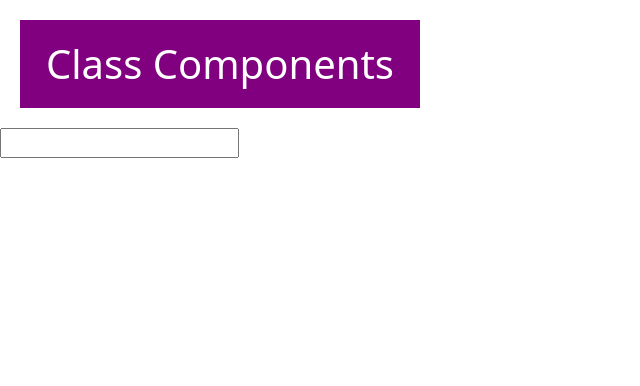
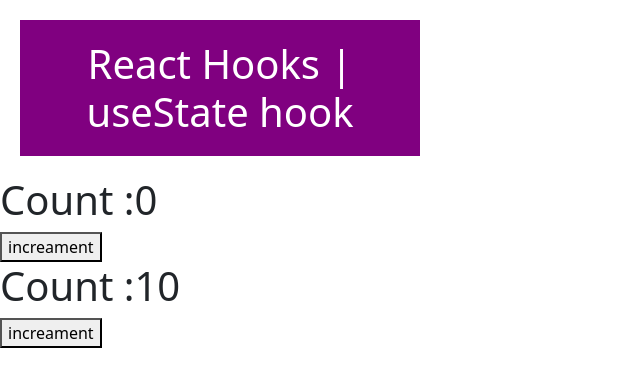
Before and after one commit to Sadekul/React, a React (Create React App) app: page / in a window 1280 px wide. Shown: the top 386 px of the page, without its empty margins (0-640 px from the left). Built offline with nearby package versions, Linux system fonts and the light colour scheme.

Commit message:
React-Hooks-useState-hook

```diff
--- a/src/App.js
+++ b/src/App.js
@@ -5,20 +5,24 @@ import React from 'react';
 // import ReactBootstrap from './components/React_Bootstrap/ReactBootstrap';
 // import STATE from './components/STATE';
 // import ConditionalRendering from './components/Conditional_Rendering/Index'
-import Event_Handeler_Class from './components/Event_Handeler_Class';
+// import Event_Handeler_Class from './components/Event_Handeler_Class';
+
+import HOOKS_USESTATE1 from './components/HOOKS_USESTATE/index1'
+import HOOKS_USESTATE2 from './components/HOOKS_USESTATE/index2'
 
 function App() {
 
   return (<div>
-       <h1 className="headerStyle">Class Components</h1>
+       <h1 className="headerStyle">React Hooks | useState hook</h1>
     {/* <Card name="Card Name" desc="this is card"/>
     <Card2 name="Class Copmonents title"/>
     <Icon/> */}
     {/* <ReactBootstrap />
     <STATE />
     <ConditionalRendering /> */}
-
-    <Event_Handeler_Class />
+    {/* <Event_Handeler_Class /> */}
+<HOOKS_USESTATE1/>
+<HOOKS_USESTATE2/>
  </div>
   );
 }
--- /dev/null
+++ b/src/components/HOOKS_USESTATE/index1.js
@@ -0,0 +1,26 @@
+import React, { Component } from 'react'
+// Event handeling using CLASS COMOPONENT
+export default class HOOKS_USESTATE1 extends Component {
+constructor(props) {
+  super(props)
+
+  this.state = {
+    count : 0
+  }
+}
+handleIncrement = () =>{
+  this.setState({
+    count : this.state.count + 1,
+  })
+}
+
+  render() {
+    const {count} = this.state;
+    return (
+      <div>
+        <h1>Count :{count}</h1>
+        <button onClick={this.handleIncrement}>increament</button>
+      </div>
+    )
+  }
+}
--- /dev/null
+++ b/src/components/HOOKS_USESTATE/index2.js
@@ -0,0 +1,16 @@
+import React, { useState } from 'react'
+
+// Event handeling using USESTATE
+export default function HOOKS_USESTATE2() {
+
+const [count, setCount] = useState(10)
+const handleIncrement = () =>{
+    setCount(count + 1);
+}
+  return (
+    <div>
+           <h1>Count :{count}</h1>
+        <button onClick={handleIncrement} >increament</button>
+    </div>
+  )
+}
```
